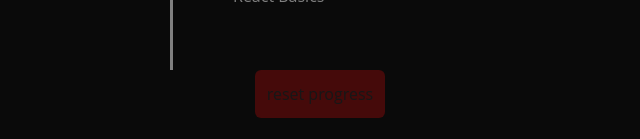
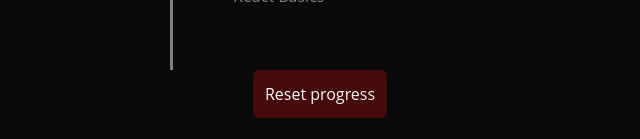
Before and after one commit to amogh7/Roadmap_component, a Next.js app: page / in a window 1280 px wide. Shown: the part 661-800 px from the top of the page, without its empty margins (320-960 px from the left). Built offline with nearby package versions, Linux system fonts and the light colour scheme.

Commit message:
solved few issues

```diff
--- a/src/app/page.js
+++ b/src/app/page.js
@@ -89,7 +89,7 @@ export default function Roadmap() {
                 className="course-circle"
                 onKeyPress={(event) => handleKeyPress(event, lesson)}
                 tabIndex={0}
-                ariaLabel="open course"
+                aria-label="open course"
                 role="button"
               ></div>
               <span className="title">{lesson.title}</span>
@@ -116,13 +116,13 @@ export default function Roadmap() {
         })}
       </main>
       <button
-        className=" bg-red-950 pt-3 pb-3 pl-3 pr-3 rounded-md"
+        className="bg-red-950 pt-3 pb-3 pl-3 pr-3 rounded-md text-slate-50"
         onClick={() => {
           setCompletedLessons([]);
           localStorage.clear([]);
         }}
       >
-        reset progress
+        Reset progress
       </button>
     </div>
   );
@@ -174,7 +174,7 @@ function CourseDialog(props) {
         <div className="px-4 pb-4 pt-0 mt-2 flex justify-center">
           {checkPreviousCourseCompleted() || index == 0 ? (
             <button
-              className="rounded-md  bg-slate-800 py-2 px-4 border border-transparent text-center text-sm text-white transition-all shadow-md hover:shadow-lg focus:bg-slate-700 focus:shadow-none active:bg-slate-700 hover:bg-slate-700 active:shadow-none disabled:pointer-events-none disabled:opacity-50 disabled:shadow-none"
+              className="rounded-md bg-slate-800 py-2 px-4 border border-transparent text-center text-sm transition-all shadow-md hover:shadow-lg focus:bg-slate-700 focus:shadow-none active:bg-slate-700 hover:bg-slate-700 active:shadow-none disabled:pointer-events-none disabled:opacity-50 disabled:shadow-none"
               type="button"
               onClick={() => {
                 handleCourseCompleted(lesson);
```
